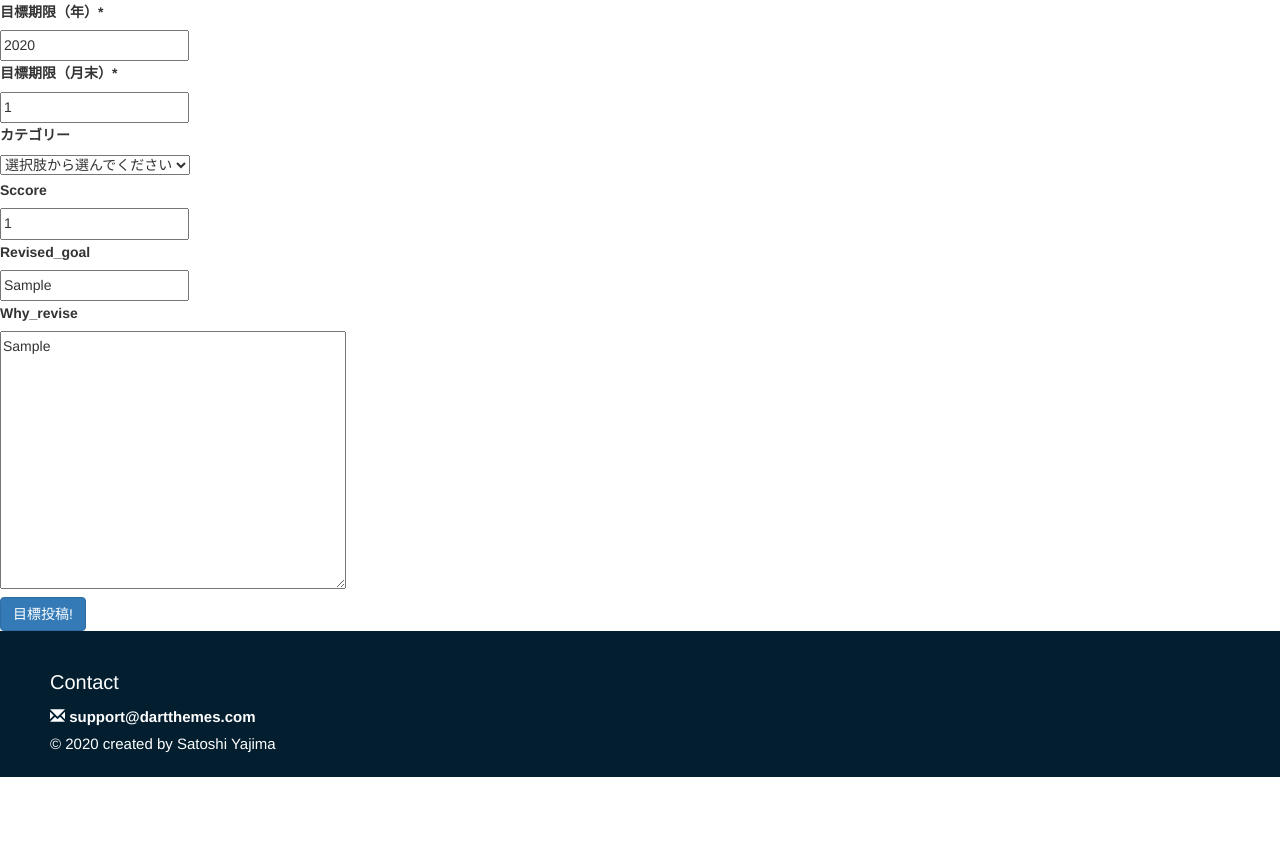
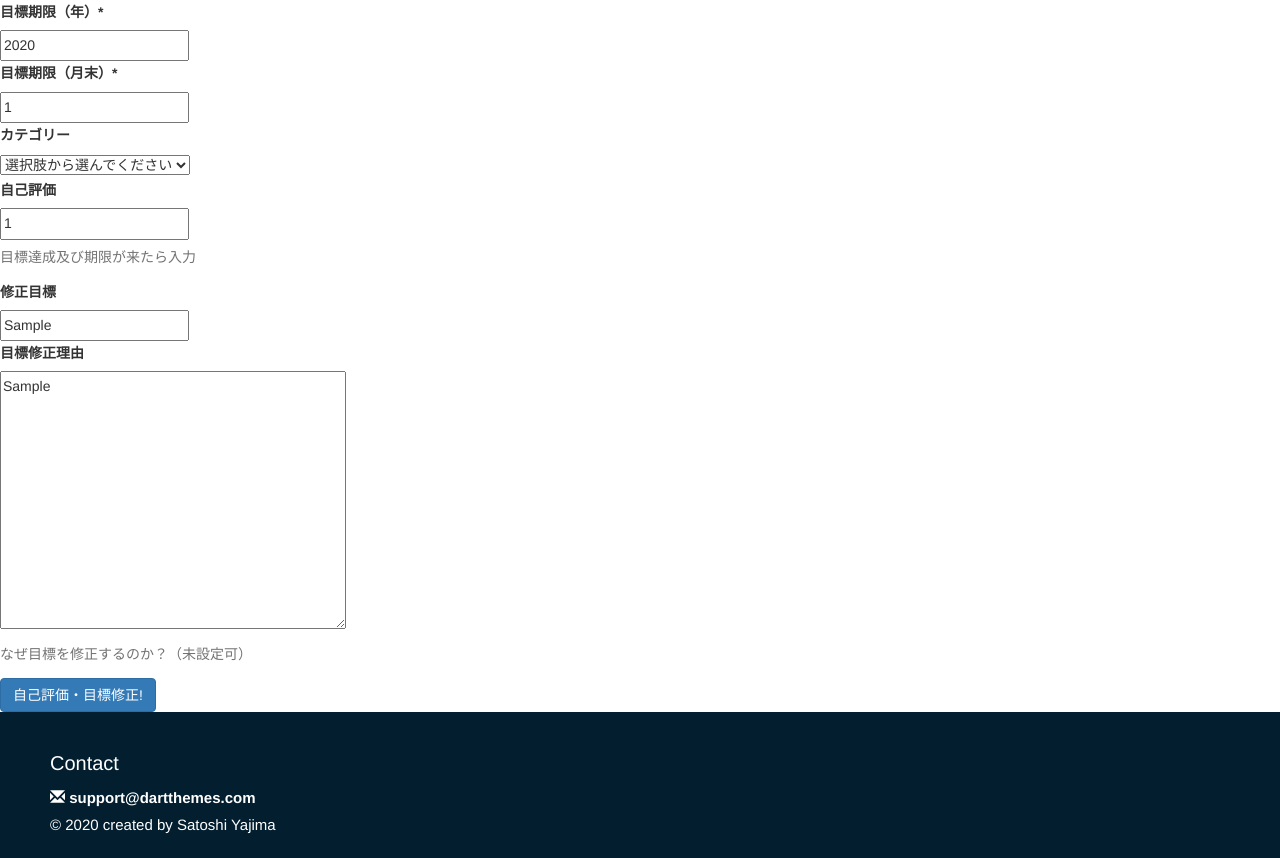
Before and after one commit to Yj-Satoshi/self_management, a Django app: page /goal/1/update in a window 1280 px wide. Shown: the part 116-974 px from the top of the page. Run offline with Django 3.2, Linux system fonts and the light colour scheme; a user stored in the database is signed in; tables that the repository leaves empty hold one stand-in row (values such as "Sample post"); some libraries are stand-ins or nearby versions.

Commit message:
投稿削除と編集機能実装

```diff
--- a/monthly_goal/models.py
+++ b/monthly_goal/models.py
@@ -28,9 +28,12 @@ class MonthlyGoal(models.Model):
     why_need_goal = models.TextField(
         verbose_name='目標設定動機', help_text='なぜその目標を達成したいのか？（未設定可）',
         max_length=255, null=True, blank=True)
-    sccore = models.IntegerField(verbose_name='sccore', null=True, blank=True)
+    sccore = models.IntegerField(
+        verbose_name='自己評価', null=True,
+        help_text='目標達成及び期限が来たら入力', blank=True)
     revised_goal = models.CharField(
-        verbose_name='revised_goal', max_length=255, null=True, blank=True)
+        verbose_name='修正目標', max_length=255, null=True, blank=True)
     why_revise = models.TextField(
-        verbose_name='Why_revise',
-        max_length=255, null=True, blank=True)
+        verbose_name='目標修正理由',
+        max_length=255, null=True,
+        help_text='なぜ目標を修正するのか？（未設定可）', blank=True)
--- a/monthly_goal/templates/monthly_goal/goal_detail.html
+++ b/monthly_goal/templates/monthly_goal/goal_detail.html
@@ -13,6 +13,7 @@
         </div>
         <ul>
             <li>達成期限{{ object.year }}年{{ object.month }}月</li>
+            <li>修正目標{{ object.revised_goal }}</li>
             <li>週別アクション</li>
 
         </ul>
--- /dev/null
+++ b/monthly_goal/templates/monthly_goal/goal_update.html
@@ -0,0 +1,20 @@
+{% extends 'account/base.html' %}
+{% load crispy_forms_tags %}
+{% load static %}
+
+{% block body %}
+<div class="post-monthly-goal">
+    <form method='POST' role="form" action="" class="login-form">
+        {% csrf_token %}
+        {{form|crispy}}
+        <button type="submit" class="btn btn-primary">自己評価・目標修正!</button>
+    </form>
+    <style>
+    #hint_id_username,
+    #hint_id_password1 {
+        display: none;
+    }
+    </style>
+</div>
+
+{% endblock body %}
--- a/monthly_goal/urls.py
+++ b/monthly_goal/urls.py
@@ -16,11 +16,12 @@ urlpatterns = [
     ),
     path(
         'goal/<int:pk>/update', views.MonthlyGoalUpdateView.as_view(
-            template_name='monthly_goal/goal_create.html'),
+            template_name='monthly_goal/goal_update.html'),
         name='goal-update'
     ),
     path(
-        'goal/<int:pk>/delete', views.MonthlyGoalDeleteView.as_view(),
+        'goal/<int:pk>/delete', views.MonthlyGoalDeleteView.as_view(
+            template_name='monthly_goal/goal_delete.html'),
         name='goal-delete'
     ),
 ]
--- a/monthly_goal/views.py
+++ b/monthly_goal/views.py
@@ -1,6 +1,4 @@
 from django.contrib.auth.mixins import LoginRequiredMixin, UserPassesTestMixin
-# from .forms import UpdateGoalForm
-# from django.shortcuts import render
 from django.views.generic import (
     DetailView,
     CreateView,
@@ -20,7 +18,7 @@ class OnlyYouMixin(UserPassesTestMixin):
         return user.pk == self.kwargs['pk'] or user.is_superuser
 
 
-class MonthlyGoalDetailView(DetailView, UserPassesTestMixin):
+class MonthlyGoalDetailView(DetailView, OnlyYouMixin,  LoginRequiredMixin):
     model = MonthlyGoal
 
 
@@ -32,7 +30,7 @@ class MonthlyGoalCreateView(OnlyYouMixin, LoginRequiredMixin, CreateView, MyPage
     success_url = '/signin'
 
     def form_valid(self, form):
-        form.instance.custom_user_id = self.request.user
+        form.instance.custom_user = self.request.user
         return super().form_valid(form)
 
 
@@ -42,11 +40,6 @@ class MonthlyGoalUpdateView(UserPassesTestMixin, LoginRequiredMixin, UpdateView)
     fields = [
         'year', 'month', 'category', 'sccore', 'revised_goal', 'why_revise'
         ]
-
-    # def post(self, request, *args, **kwargs):
-    #     form = UpdateGoalForm(request.POST)
-    #     if not form.is_valid():
-    #         return render(request, 'account/signin.html', {'form': form})
 
     def form_valid(self, form):
         form.instance.custom_user = self.request.user
@@ -58,6 +51,8 @@ class MonthlyGoalUpdateView(UserPassesTestMixin, LoginRequiredMixin, UpdateView)
             return True
         return False
 
+    success_url = '/signin'
+
 
 class MonthlyGoalDeleteView(OnlyYouMixin, LoginRequiredMixin, DeleteView):
     model = MonthlyGoal
@@ -65,6 +60,6 @@ class MonthlyGoalDeleteView(OnlyYouMixin, LoginRequiredMixin, DeleteView):
 
     def test_func(self):
         monthly_goal = self.get_object()
-        if self.request.user == monthly_goal.custom_user_id:
+        if self.request.user == monthly_goal.custom_user:
             return True
         return False
```
Also changed, not shown: monthly_goal/templates/monthly_goal/goal_delete.html (added, +30 -0 lines).
